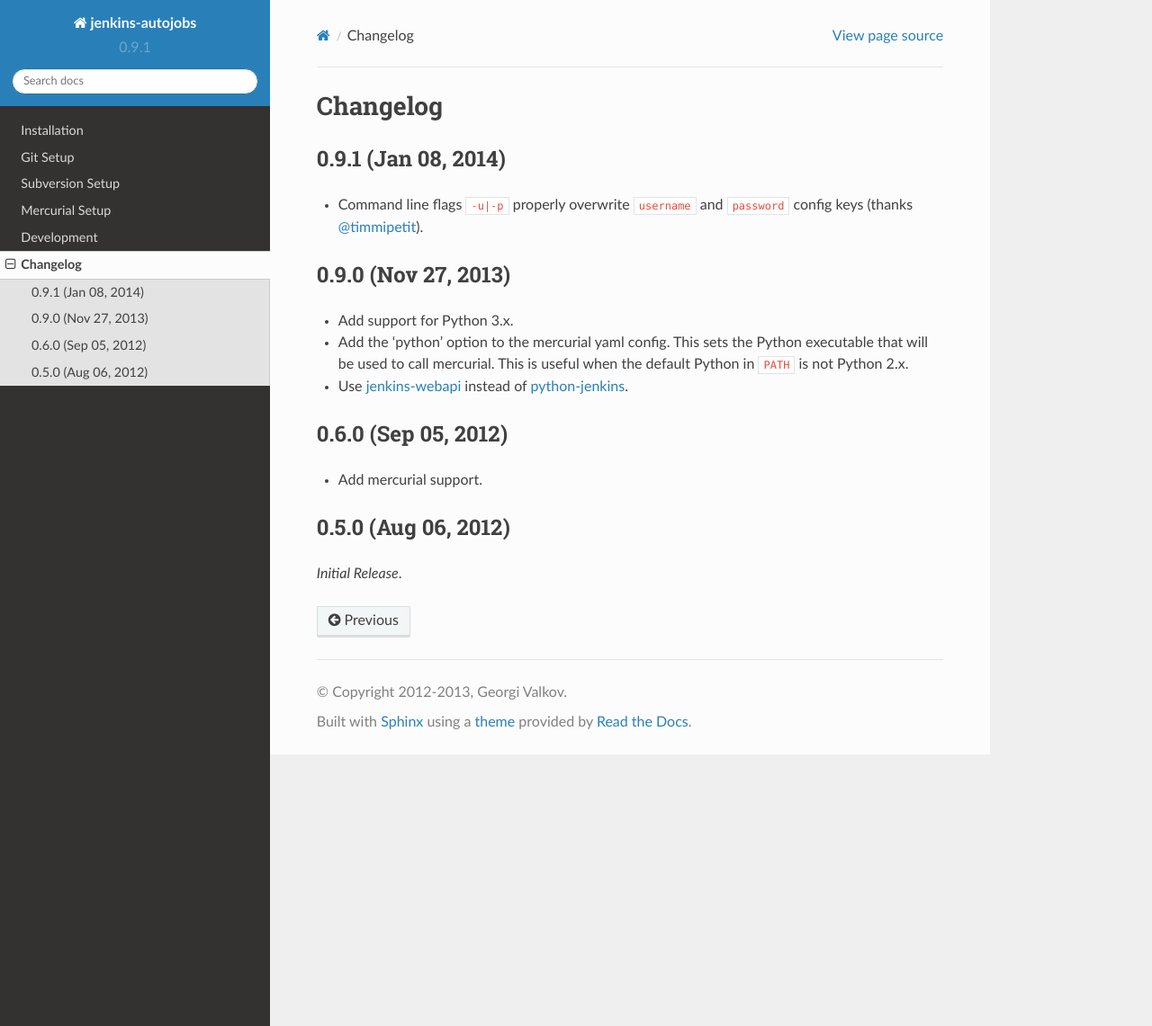
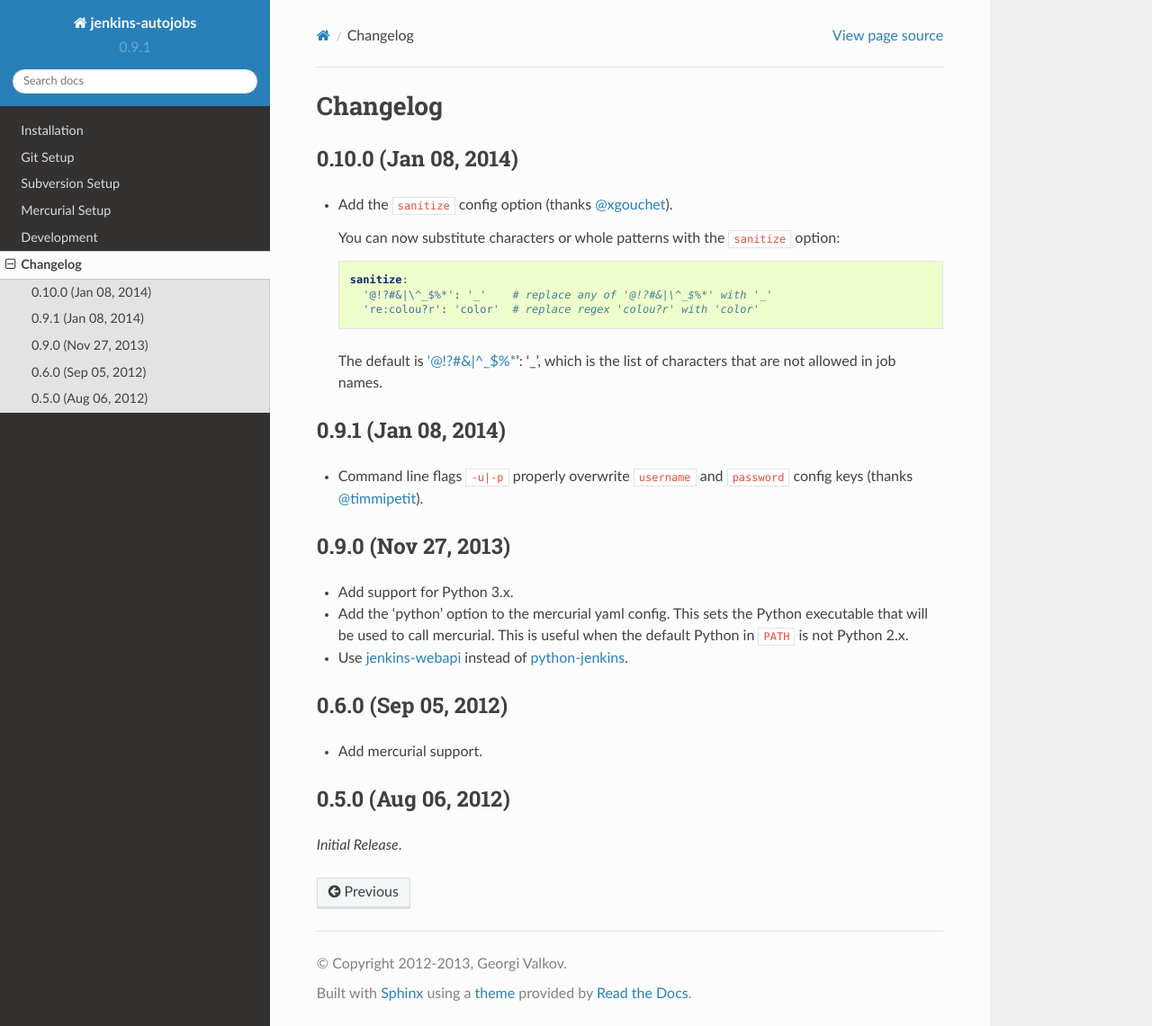
Before and after one commit to gvalkov/jenkins-autojobs, a Sphinx documentation site: the page built from doc/changelog.rst, in a window 1280 px wide and 1141 px high. Shown: the whole window at 90% size. Built offline with Sphinx 7.4.7 and the Read the Docs theme 2.0.0, drawn with Linux system fonts in a browser that asks for light colours; the version number is read from the project's files by our own code.

Commit message:
update changelog

```diff
--- a/doc/changelog.rst
+++ b/doc/changelog.rst
@@ -1,5 +1,22 @@
 Changelog
 ---------
+
+0.10.0 (Jan 08, 2014)
+^^^^^^^^^^^^^^^^^^^^
+
+- Add the ``sanitize`` config option (thanks `@xgouchet`_).
+
+  You can now substitute characters or whole patterns with the
+  ``sanitize`` option:
+
+  .. code-block:: yaml
+
+      sanitize:
+        '@!?#&|\^_$%*': '_'    # replace any of '@!?#&|\^_$%*' with '_'
+        're:colou?r': 'color'  # replace regex 'colou?r' with 'color'
+
+  The default is '@!?#&|\^_$%*': '_', which is the list of characters
+  that are not allowed in job names.
 
 0.9.1 (Jan 08, 2014)
 ^^^^^^^^^^^^^^^^^^^^
@@ -32,3 +49,4 @@ Changelog
 .. _python-jenkins: https://pypi.python.org/pypi/python-jenkins
 
 .. _`@timmipetit`:  https://github.com/timmipetit
+.. _`@xgouchet`:    https://github.com/xgouchet
```
